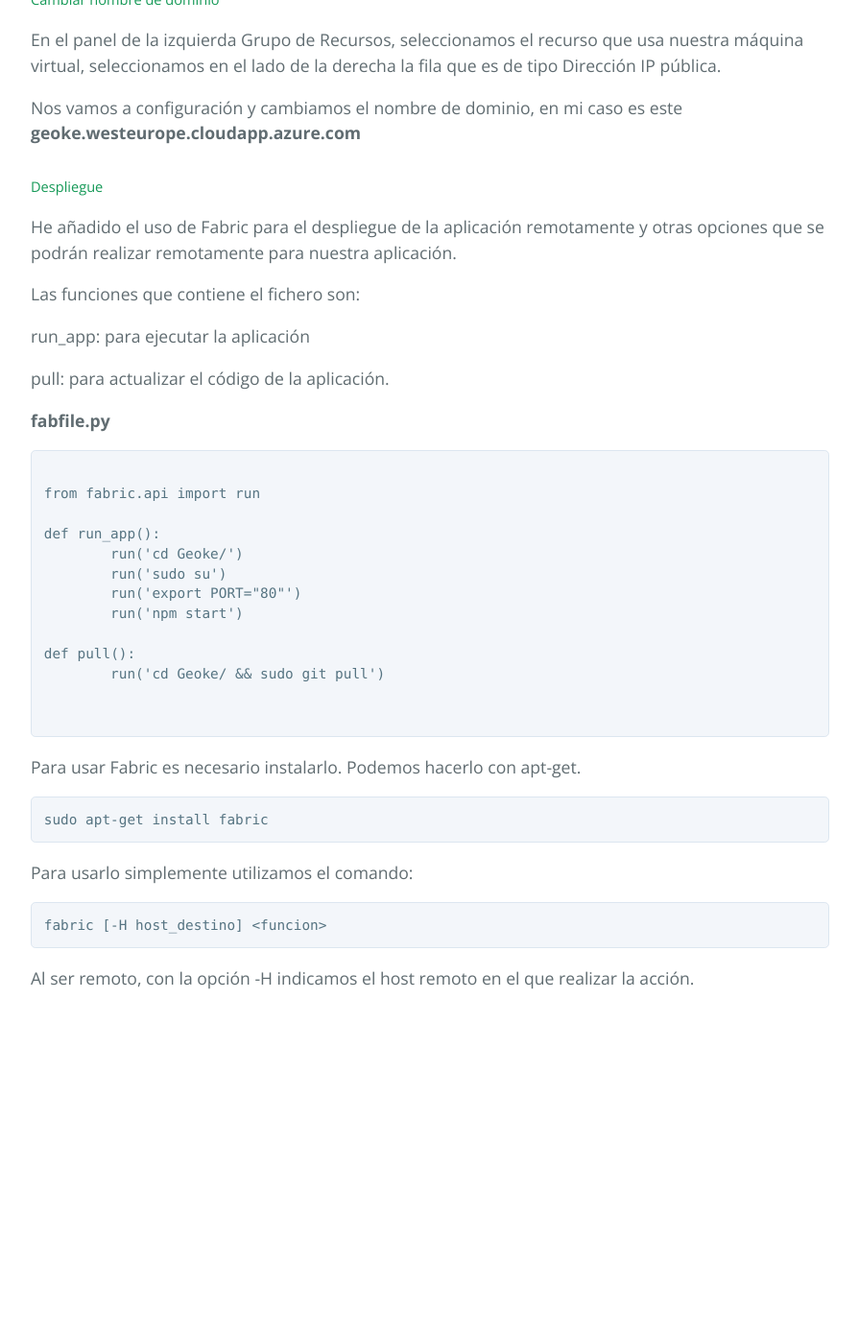
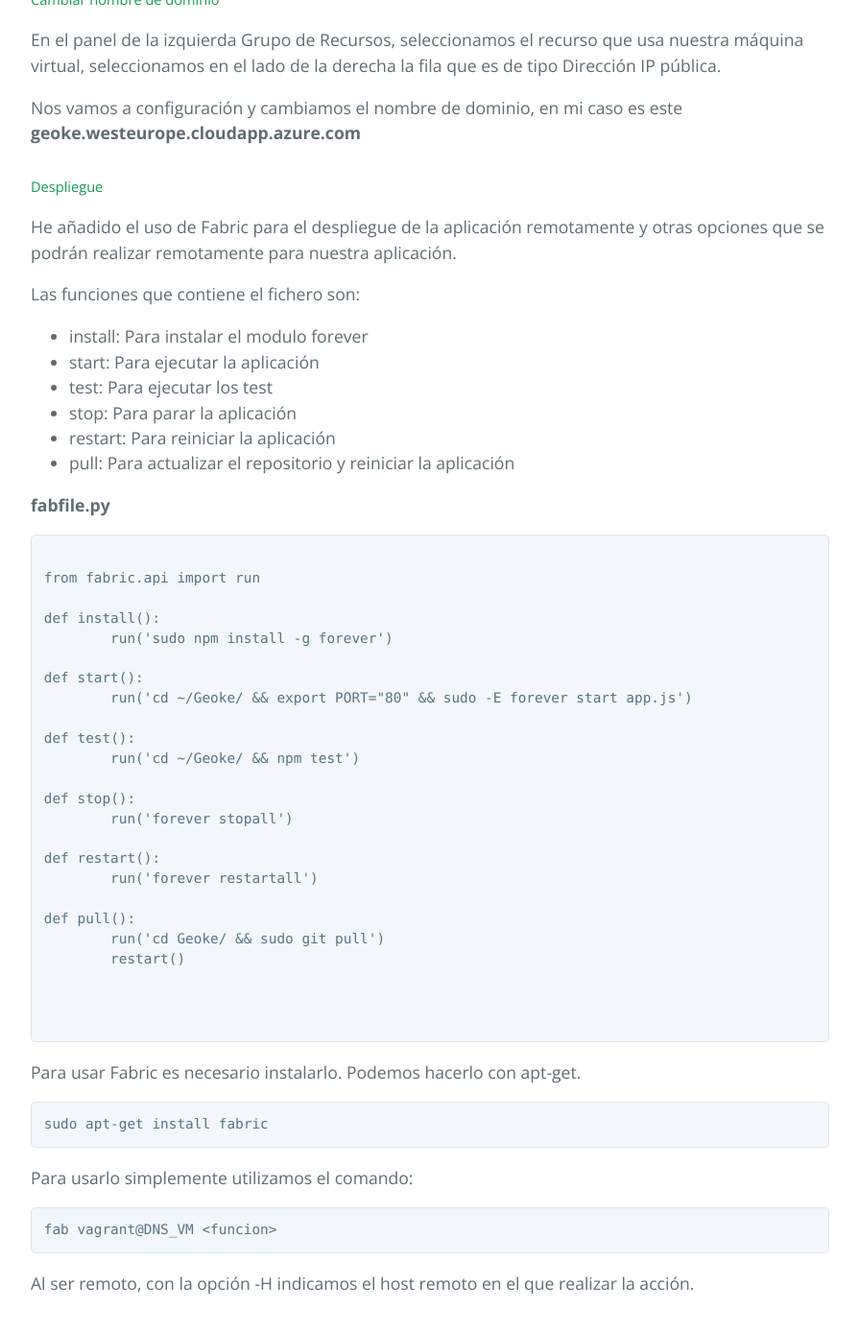
Before and after one commit to makelele29/Geoke-Web, a Jekyll site: the page built from index.md, in a window 1280 px wide and 1400 px high, scrolled down 13553 px. Shown: the top 1388 px of the window at 96% size, without its empty margins (192-1087 px from the left). Built offline with Jekyll 4.4.1, drawn with Linux system fonts in a browser that asks for light colours; before the commit the page ends 14635 px from its top, so only the background shows below that.

Commit message:
Documentación Finalizadagit checkout gh-pages !

````diff
--- a/index.md
+++ b/index.md
@@ -487,9 +487,12 @@ He añadido el uso de Fabric para el despliegue de la aplicación remotamente y
 
 Las funciones que contiene el fichero son:
 
-run_app: para ejecutar la aplicación
-
-pull: para actualizar el código de la aplicación.
+- install: Para instalar el modulo forever
+- start: Para ejecutar la aplicación
+- test: Para ejecutar los test
+- stop: Para parar la aplicación
+- restart: Para reiniciar la aplicación
+- pull: Para actualizar el repositorio y reiniciar la aplicación
 
 __fabfile.py__
 
@@ -497,14 +500,25 @@ __fabfile.py__
 
 from fabric.api import run
 
-def run_app():
-	run('cd Geoke/')
-	run('sudo su')
-	run('export PORT="80"')
-	run('npm start')
+def install():
+	run('sudo npm install -g forever')
+
+def start():
+	run('cd ~/Geoke/ && export PORT="80" && sudo -E forever start app.js')
+
+def test():
+	run('cd ~/Geoke/ && npm test')
+
+def stop():
+	run('forever stopall')
+
+def restart():
+	run('forever restartall')
 
 def pull():
 	run('cd Geoke/ && sudo git pull')
+	restart()
+
 
 
 ```
@@ -514,6 +528,6 @@ Para usar Fabric es necesario instalarlo. Podemos hacerlo con apt-get.
 
 Para usarlo simplemente utilizamos el comando:
 
-    fabric [-H host_destino] <funcion>
+    fab vagrant@DNS_VM <funcion>
 
 Al ser remoto, con la opción -H indicamos el host remoto en el que realizar la acción.
````
